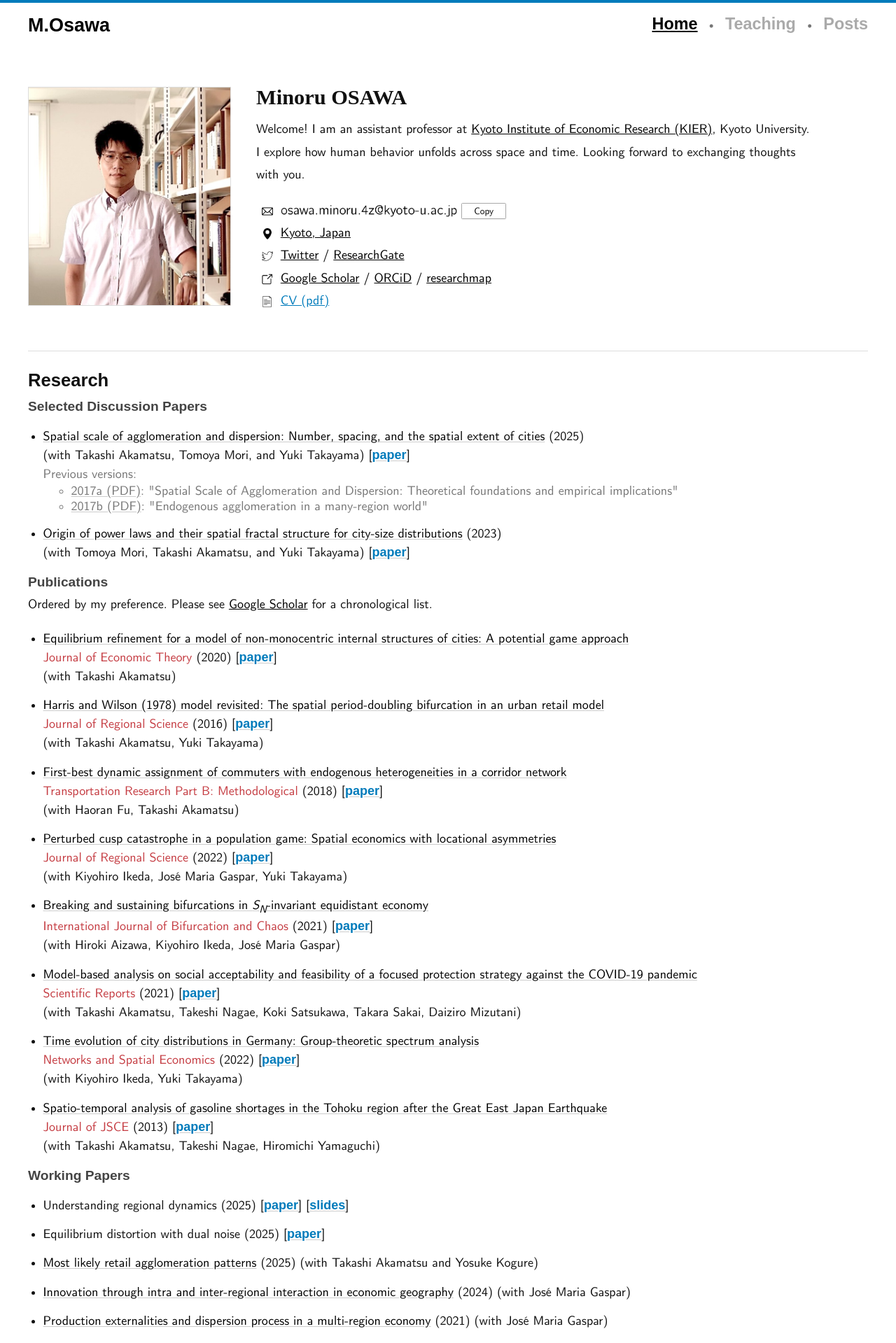
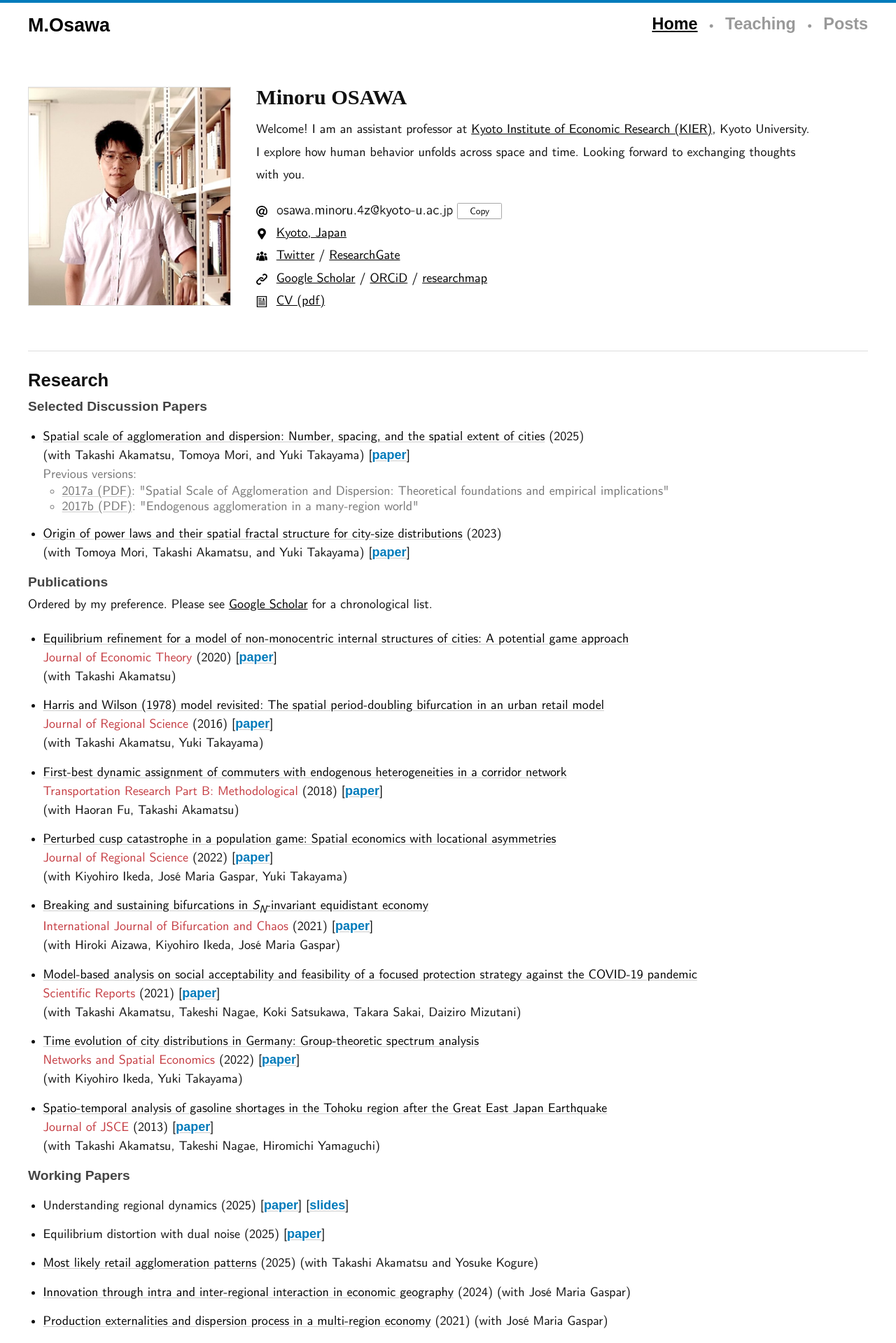
Before and after one commit to mino-osawa/mino-osawa.github.io, a Jekyll site: the page built from index.markdown, in a window 1280 px wide. Shown: the top 1919 px of the page at 70% size. Built offline with Jekyll 4.4.1, drawn with Linux system fonts in a browser that asks for light colours; some web fonts are replaced.

Commit message:
minor updates

```diff
--- a/_sass/base/_base.scss
+++ b/_sass/base/_base.scss
@@ -66,6 +66,10 @@ h3 {
   }
 }
 
+ul, ol {
+    padding-left: 1.5em;
+}
+
 ol li a {
   display: inline-block;
 }
--- a/_sass/components/_navigation.scss
+++ b/_sass/components/_navigation.scss
@@ -5,7 +5,7 @@
 
   a {
     text-decoration: none;
-    color: #aaa;
+    color: #999;
     font-weight: bold;
 
     &.active {
@@ -42,7 +42,7 @@
         background-size: contain;
         vertical-align: middle;
         background-repeat: no-repeat;
-        color: #777;
+        color: #999;
       }
     }
 
--- a/_sass/components/_posts.scss
+++ b/_sass/components/_posts.scss
@@ -110,7 +110,6 @@
 
     @media (max-width: 768px) {
       max-width: 44rem;
-      font-size: $FSize-1;
     }
   }
 
--- a/_sass/components/_profile.scss
+++ b/_sass/components/_profile.scss
@@ -59,8 +59,16 @@
 
 .info {
   list-style: none;
-  padding-left: .5rem;
+  padding-left: 0rem;
   line-height: 1.8;
+
+  a {
+    color: black !important;
+
+    &:hover {
+        color: $color-konpeki !important;
+    }
+  }
 
   .em-button {
     padding: .1rem .5rem;
@@ -96,31 +104,32 @@
   content: "";
   display: inline-block;
   vertical-align: middle;
+  text-align: center;
   width: 1rem;
   height: 1rem;
-  margin: 0 0.6em 0 0;
+  margin: 0 .8rem 0 0;
   background-size: contain;
   background-repeat: no-repeat;
 }
 
 .em::before {
-  background-image: url("/assets/img/mail.png");
+  background-image: url("/assets/img/1-em.jpg");
 }
 
 .loc::before {
-  background-image: url("/assets/img/mappin.png");
+  background-image: url("/assets/img/2-map.jpg");
 }
 
 .twt::before {
-  background-image: url("/assets/img/twitter.png");
+  background-image: url("/assets/img/3-sns.jpg");
 }
 
 .lnks::before {
-  background-image: url("/assets/img/link.png");
+  background-image: url("/assets/img/4-link.jpg");
 }
 
 .doc::before {
-  background-image: url("/assets/img/doc.png");
+  background-image: url("/assets/img/5-cv.jpg");
 }
 
 .inline-abstract {
--- a/_sass/layout/_layout.scss
+++ b/_sass/layout/_layout.scss
@@ -14,6 +14,13 @@
 
   @media (max-width: 600px) {
     padding: 0 1rem;
+  }
+
+  @media (max-width: 768px) {
+      max-width: 44rem;
+      font-size: $FSize-1;
+
+      br { display: none; }
   }
 }
 
```
Also changed, not shown: assets/img/1-em.jpg (added), assets/img/2-map.jpg (added), assets/img/3-sns.jpg (added), assets/img/4-link.jpg (added), assets/img/5-cv.jpg (added), assets/img/doc.png. Lines whose indentation alone changed are shown as unchanged.
